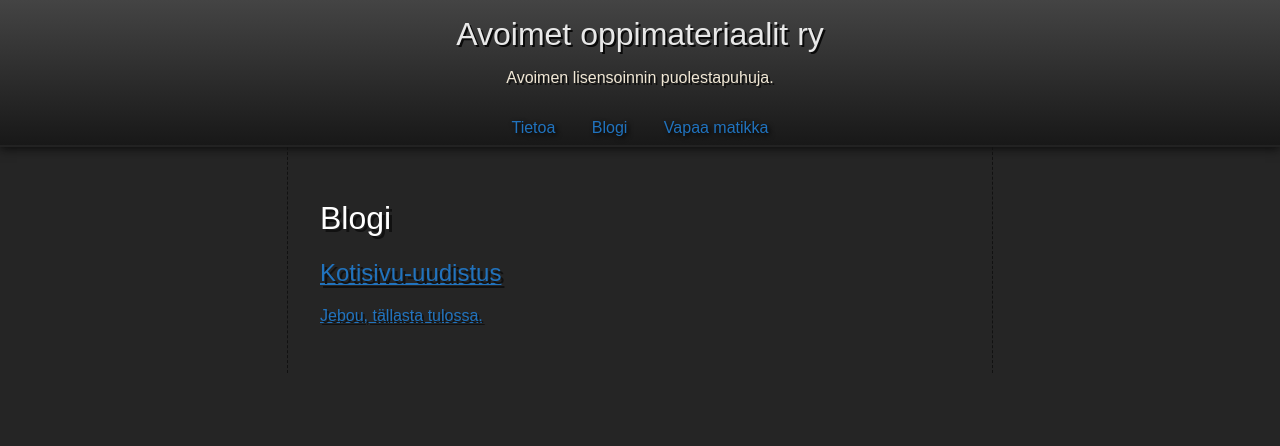
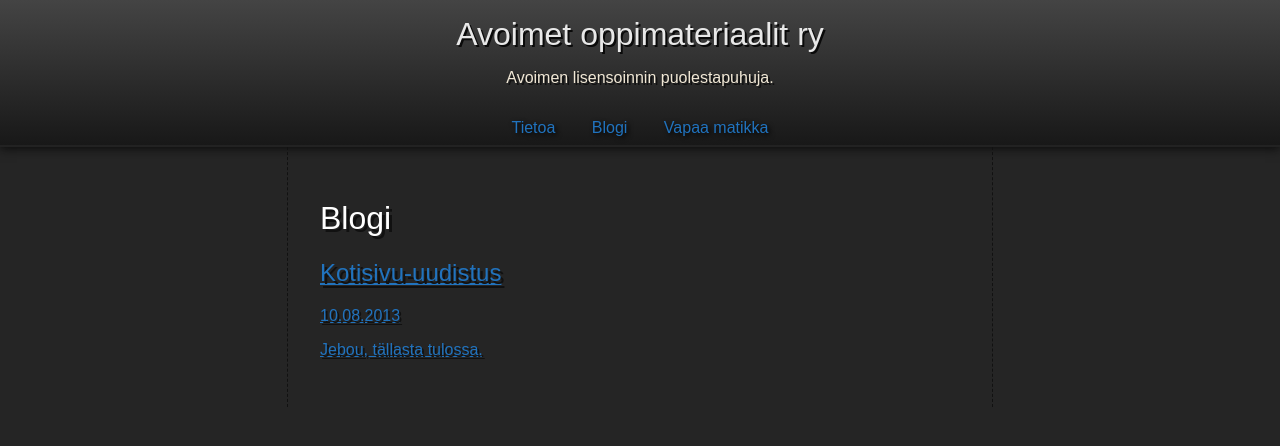
Before and after one commit to Kaijo/kaijo.github.io, a Jekyll site: the page built from blogi/index.html, in a window 1280 px wide. Shown: the top 446 px of the page. Built offline with Jekyll 4.4.1, drawn with Linux system fonts in a browser that asks for light colours.

Commit message:
asdfasdfasdfasdf

```diff
--- a/blogi/index.html
+++ b/blogi/index.html
@@ -8,7 +8,7 @@ title: Blogi
 <article>
   <a href="{{ post.url }}">
     <h2>{{ post.title }}</h2>
-    <p class="aika"><time datetime="{{ page.date }}">{{ page.date | date: "%d.%m.%Y" }}</time></p>
+    <p class="aika"><time datetime="{{ post.date }}">{{ post.date | date: "%d.%m.%Y" }}</time></p>
     <p>{{ post.excerpt }}</p>
   </a>
 </article>
```
